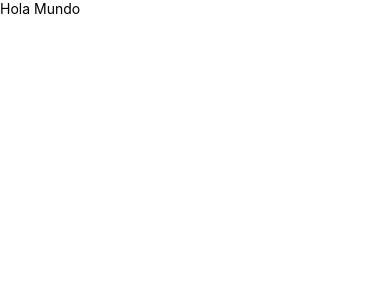
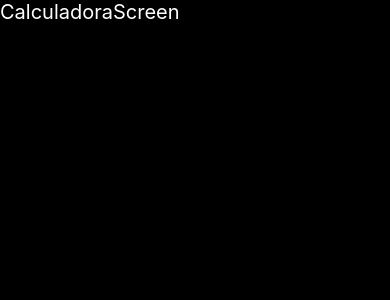
Before and after one commit to LeonardoAbraham/rnCalculadora, a React Native app: screen / in a window 390 px wide. Shown: the top 300 px of the page. Built offline with nearby package versions, Linux system fonts and the light colour scheme.

Commit message:
Diseño inicial y pantalla de Calculadora

```diff
--- a/App.tsx
+++ b/App.tsx
@@ -1,11 +1,17 @@
 import React from 'react'
-import { View, Text } from 'react-native'
+import { SafeAreaView, StatusBar } from 'react-native'
+import { CalculadoraScreen } from './src/screens/CalculadoraScreen'
+import { styles } from './src/theme/appTheme';
 
 const App = () => {
     return (
-        <View>
-            <Text>Hola Mundo</Text>
-        </View>
+        <SafeAreaView style={styles.fondo}>
+            <StatusBar
+                backgroundColor="black"
+                barStyle='light-content'
+            />
+            <CalculadoraScreen />
+        </SafeAreaView>
     )
 }
 
--- /dev/null
+++ b/src/screens/CalculadoraScreen.tsx
@@ -0,0 +1,10 @@
+import { View, Text } from 'react-native'
+import { styles } from '../theme/appTheme';
+
+export const CalculadoraScreen = () => {
+  return (
+        <View>
+            <Text style={styles.texto}>CalculadoraScreen</Text>
+        </View>
+    )
+}
--- /dev/null
+++ b/src/theme/appTheme.tsx
@@ -0,0 +1,13 @@
+import { StyleSheet } from "react-native";
+
+
+export const styles = StyleSheet.create({
+    fondo: {
+        flex: 1,
+        backgroundColor: 'black',
+    },
+    texto: {
+        color: 'white',
+        fontSize:20,
+    }
+});
```
